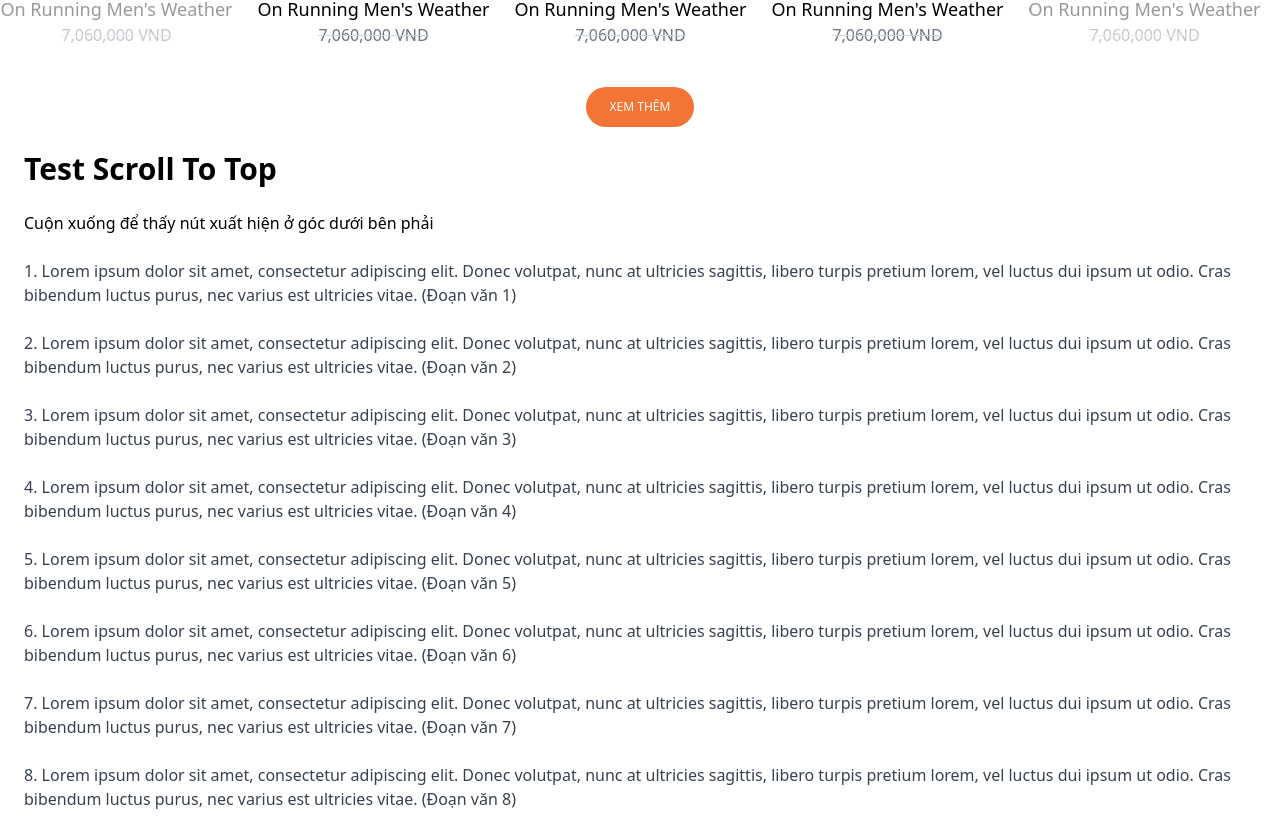
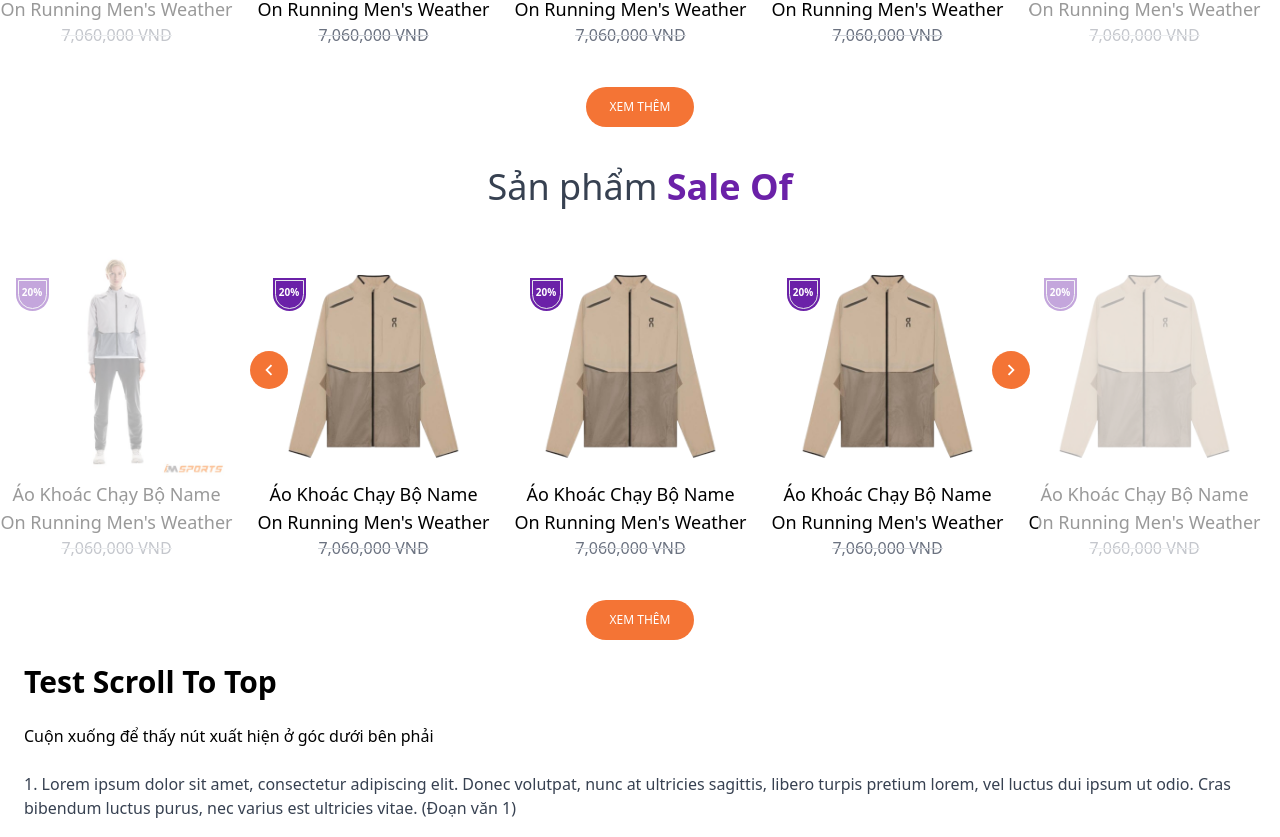
Before and after one commit to nguyenhoaiquoc/chuyende1, a React (Vite) app: page / in a window 1280 px wide. Shown: the part 1076-1913 px from the top of the page. Built offline with nearby package versions, Linux system fonts and the light colour scheme.

Commit message:
Update Product List Item, Link page detail, 2 List Sale and newProduct

```diff
--- /dev/null
+++ b/src/compoments/Detail.jsx
@@ -0,0 +1,5 @@
+export default function Detail() {
+    return (
+        <div className="">sadsadsadas</div>
+    )
+}
--- a/src/compoments/User0008.jsx
+++ b/src/compoments/User0008.jsx
@@ -84,27 +84,27 @@
 
   ]
 
-  const scrollRef = useRef(null);
+ const newProductsRef = useRef(null);
+const saleProductsRef = useRef(null);
   const [clickCount, setClickCount] = useState(0);
 
 
 
   // === Hàm xử lý cuộn ===
-  const handleScroll = (direction) => {
-    const container = scrollRef.current;
+const handleScroll = (direction, ref) => {
+  const container = ref.current;
   if (!container) return;
 
-    const scrollAmount = 250; // mỗi lần cuộn bao nhiêu px
+  const scrollAmount = 250;
   if (direction === "next") {
     container.scrollBy({ left: scrollAmount, behavior: "smooth" });
-      setClickCount((prev) => prev + 1);
-    } else if (direction === "prev") {
+  } else {
     container.scrollBy({ left: -scrollAmount, behavior: "smooth" });
-      setClickCount((prev) => Math.max(prev - 1, 0));
   }
 };
 
   return (
+    <div className="flex flex-col">
         <div className="">
       <div className="w-full text-center mt-10 my-10 font-medium text-4xl text-gray-700">
         <Link>Sản phẩm mới</Link>
@@ -116,14 +116,14 @@
         <div className="absolute w-[242px] h-full z-40 bg-white/60 right-2 lg:hidden xl:block"></div>
 
         <button
-          onClick={() => handleScroll("prev")}
+         onClick={() => handleScroll("prev", newProductsRef)}
           className="absolute top-1/3 z-30 left-[250px] bg-[#f47435] rounded-full p-2 hover:bg-[#673ab7] lg:left-0 xl:left-[250px]"
         >
           <MdKeyboardArrowLeft className="text-white text-[22px]" />
         </button>
 
         <button
-          onClick={() => handleScroll("next")}
+           onClick={() => handleScroll("next", newProductsRef)}
           className="absolute top-1/3 z-30 right-[250px] bg-[#f47435] rounded-full p-2 hover:bg-[#673ab7]  lg:right-0 xl:right-[250px]"
         >
           <MdKeyboardArrowRight className="text-white text-[22px]" />
@@ -131,10 +131,10 @@
         </div>
 
 
-        <div className="overflow-hidden" ref={scrollRef}>
-          <div className="md:flex gap-6 gird grid-cols-2 ">
+        <div className="overflow-hidden" ref={newProductsRef}>
+          <div className=" grid grid-cols-2 gap-6 w-full md:flex  ">
             {products.map((p, index) => (
-              <button key={index} className="h-auto md:w-[233px] w-[200px] flex-shrink-0 lg:w-[300px] xl:w-[233px]">
+              <Link to="/Detail" key={index} className="h-auto md:w-[233px] w-full flex-shrink-0 lg:w-[300px] xl:w-[233px]">
                 <div className="relative group">
                   <div className="w-full h-full overflow-hidden relative">
                     <img
@@ -151,16 +151,12 @@
 
                   <div className="absolute top-[10%] left-[10px]">
                     <div className="flex flex-col items-center">
-                        {index % 2 !== 0 && (
-                               <div className="relative flex items-center justify-center pb-1 bg-purple-800 text-white text-[10px] font-bold mb-6 rounded-b-full z-30 w-[33px] h-[33px] before:content-[''] before:absolute before:inset-0.5 before:border before:z-0 before:rounded-b-full">
-                        {p.sale}
-                      </div>
-                        )}
 
-                      <Link className="hover:bg-purple-800 bg-white p-4 rounded-md mb-4 hover:text-white z-10 transition-colors duration-300">
+
+                      <Link className="hover:bg-purple-800 bg-white p-4 rounded-md mb-4 hover:text-white z-10 transition-colors duration-300 hidden md:block">
                         <FaSearchPlus className="text-[12px] opacity-0 group-hover:opacity-100 duration-500 ease-in-out transition-opacity" />
                       </Link>
-                      <Link className="bg-white hover:bg-purple-800 p-4 rounded-md hover:text-white z-10 transition-colors duration-300">
+                      <Link className="bg-white hover:bg-purple-800 p-4 rounded-md hover:text-white z-10 transition-colors duration-300 ">
                         <FaRegEye className="text-[12px] opacity-0 group-hover:opacity-100 duration-500 ease-in-out transition-opacity" />
                       </Link>
                     </div>
@@ -175,7 +171,7 @@
                     </div>
                   </div>
                 </div>
-              </button>
+              </Link>
             ))}
           </div>
         </div>
@@ -188,5 +184,92 @@
 </div>
 
     </div>
+        <div className="">
+      <div className="w-full text-center mt-10 my-10 font-medium text-4xl text-gray-700">
+        <Link>Sản phẩm  <span className="text-purple-800 font-bold">Sale Of</span></Link>
+      </div>
+
+      <div className="relative">
+        <div className="hidden md:block">
+              <div className="absolute w-[233px] h-full z-40 bg-white/60 lg:hidden xl:block"></div>
+        <div className="absolute w-[242px] h-full z-40 bg-white/60 right-0 lg:hidden xl:block"></div>
+
+        <button
+          onClick={() => handleScroll("prev", saleProductsRef)}
+          className="absolute top-1/3 z-30 left-[250px] bg-[#f47435] rounded-full p-2 hover:bg-[#673ab7] lg:left-0 xl:left-[250px]"
+        >
+          <MdKeyboardArrowLeft className="text-white text-[22px]" />
+        </button>
+
+        <button
+           onClick={() => handleScroll("next", saleProductsRef)}
+          className="absolute top-1/3 z-30 right-[250px] bg-[#f47435] rounded-full p-2 hover:bg-[#673ab7]  lg:right-0 xl:right-[250px]"
+        >
+          <MdKeyboardArrowRight className="text-white text-[22px]" />
+        </button>
+        </div>
+
+
+        <div className="overflow-hidden" ref={saleProductsRef}>
+          <div className="md:flex gap-6 grid grid-cols-2 w-full">
+            {products.map((p, index) => (
+              <Link to="/Detail" key={index} className="h-auto md:w-[233px] w-full flex-shrink-0 lg:w-[300px] xl:w-[233px]">
+                <div className="relative group">
+                  <div className="w-full h-full overflow-hidden relative">
+                    <img
+                      src={p.imgHover}
+                      alt=""
+                      className="object-cover w-full h-full absolute -translate-x-full group-hover:translate-x-0 transition-transform duration-500 ease-in-out z-10"
+                    />
+                    <img
+                      src={p.imgMain}
+                      alt=""
+                      className="object-cover w-full h-full group-hover:scale-0 transition-transform duration-500 ease-in-out delay-350 relative z-20"
+                    />
+                  </div>
+
+                  <div className="absolute top-[10%] left-[10px]">
+                    <div className="flex flex-col items-center">
+
+                               <div className="relative flex items-center justify-center pb-1 bg-purple-800 text-white text-[10px] font-bold mb-6 rounded-b-full z-30 w-[33px] h-[33px] before:content-[''] before:absolute before:inset-0.5 before:border before:z-0 before:rounded-b-full">
+                        {p.sale}
+                      </div>
+
+
+                      <Link className="hover:bg-purple-800 bg-white p-4 rounded-md mb-4 hover:text-white z-10 transition-colors duration-300 hidden md:block">
+                        <FaSearchPlus className="text-[12px] opacity-0 group-hover:opacity-100 duration-500 ease-in-out transition-opacity" />
+                      </Link>
+                      <Link className="bg-white hover:bg-purple-800 p-4 rounded-md hover:text-white z-10 transition-colors duration-300 ">
+                        <FaRegEye className="text-[12px] opacity-0 group-hover:opacity-100 duration-500 ease-in-out transition-opacity" />
+                      </Link>
+                    </div>
+                  </div>
+
+                  <div className="">
+                    <div className="text-center font-medium text-[14px] md:text-lg  ">{p.name}</div>
+                    <div className="text-center">
+                      <div className="inline-block text-gray-500 relative before:content[''] before:left-0 before:top-1/2 before:h-[1px] before:w-full before:bg-gray-300 before:absolute">
+                        {p.price}
+                      </div>
+                    </div>
+                  </div>
+                </div>
+              </Link>
+            ))}
+          </div>
+        </div>
+      </div>
+
+     <div className="flex justify-center mt-10 w-full">
+  <Link className="bg-[#f47435] py-3 px-6 text-white rounded-full text-xs">
+            XEM THÊM
+  </Link>
+</div>
+
+    </div>
+
+    </div>
+
+
   );
 }
--- a/src/main.jsx
+++ b/src/main.jsx
@@ -1,12 +1,30 @@
 import React from "react";
 import ReactDOM from "react-dom/client";
 import App from "./App";
-import { BrowserRouter } from "react-router-dom";
 import "./index.css"
+import{createBrowserRouter, RouterProvider} from 'react-router-dom'
+import Detail from "./compoments/Detail";
+
+const routers = createBrowserRouter([
+
+ {
+    path: "/",
+    children: [
+      {
+        index: true,
+        element: <App/>,
+      },
+        {
+        path: "detail",
+        element: <Detail />,
+      },
+
+    ],
+  },
+
+]);
 ReactDOM.createRoot(document.getElementById("root")).render(
   <React.StrictMode>
-    <BrowserRouter>
-      <App/>
-    </BrowserRouter>
+       <RouterProvider router={routers}/>
   </React.StrictMode>
 );
```
Lines whose indentation alone changed are shown as unchanged.
